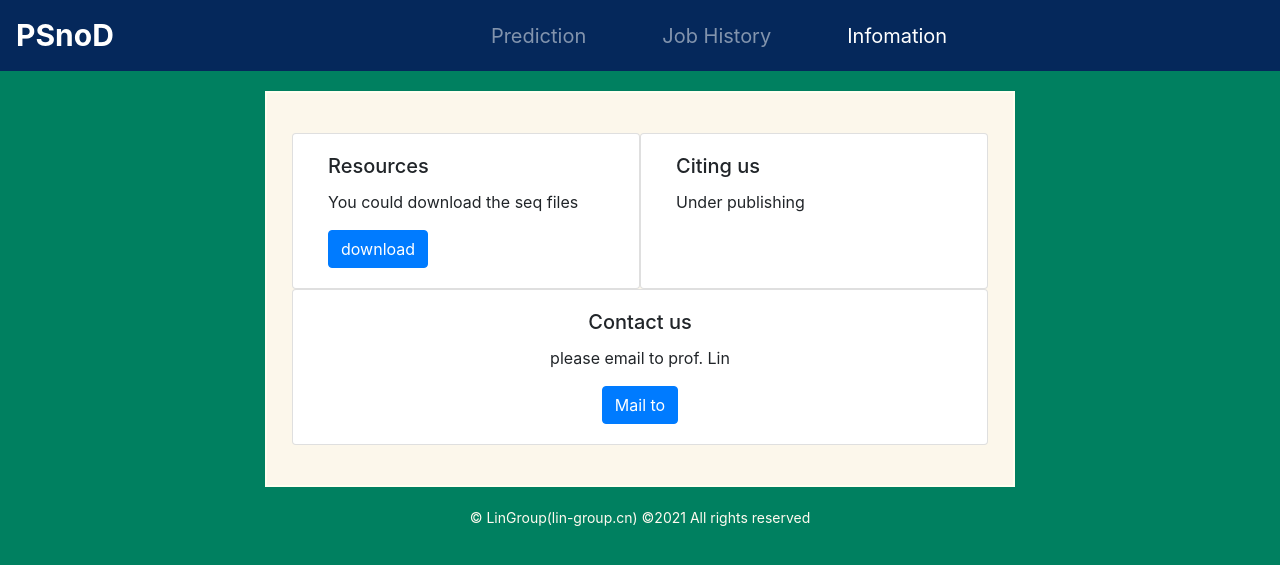
After one commit to Hql1998/PSnoD_webserver, a Flask app: page /info in a window 1280 px wide. The commit adds this page. Shown: the top 565 px of the page. Run offline with Flask 2, Linux system fonts and the light colour scheme; some libraries are stand-ins or nearby versions.

Commit message:
first version

```diff
--- a/main.py
+++ b/main.py
@@ -9,6 +9,8 @@ from flask import render_template
 from flask import request
 from flask import redirect
 from flask import flash, url_for
+from flask import session
+from flask import Response
 
 app = Flask(__name__)
 
--- a/static/css/main.css
+++ b/static/css/main.css
@@ -53,7 +53,7 @@ footer small{
     font-size: 16px;
 }
 
-.predict_content, .result_content{
+.predict_content, .result_content, .info_content{
     border: 2px solid Ivory;
     background-color: rgb(252,247,235);
     padding: 20px;
@@ -73,3 +73,7 @@ footer small{
 .pred-submit{
     margin-top: 20px;
 }
+.info_content{
+    width: 60%;
+    padding: 40px;
+}
--- a/templates/base.html
+++ b/templates/base.html
@@ -23,19 +23,19 @@
         {% if active == "predict" %}
         <a class="nav-item text-nowrap nav-link active" href="/predict">Prediction<span class="sr-only">(current)</span></a>
         <a class="nav-item text-nowrap nav-link" href="/job_history">Job History</a>
-        <a class="nav-item text-nowrap nav-link" href="#">Infomation</a>
+        <a class="nav-item text-nowrap nav-link" href="/info">Infomation</a>
         {% elif active == "jop_history" %}
         <a class="nav-item text-nowrap nav-link" href="/predict">Prediction<span class="sr-only">(current)</span></a>
         <a class="nav-item text-nowrap nav-link active" href="/job_history">Job History</a>
-        <a class="nav-item text-nowrap nav-link" href="#">Infomation</a>
+        <a class="nav-item text-nowrap nav-link" href="/info">Infomation</a>
         {% elif active == "infomation" %}
         <a class="nav-item text-nowrap nav-link" href="/predict">Prediction<span class="sr-only">(current)</span></a>
         <a class="nav-item text-nowrap nav-link" href="/job_history">Job History</a>
-        <a class="nav-item text-nowrap nav-link active" href="#">Infomation</a>
+        <a class="nav-item text-nowrap nav-link active" href="/info">Infomation</a>
         {% else %}
         <a class="nav-item text-nowrap nav-link" href="/predict">Prediction<span class="sr-only">(current)</span></a>
         <a class="nav-item text-nowrap nav-link" href="/job_history">Job History</a>
-        <a class="nav-item text-nowrap nav-link" href="#">Infomation</a>
+        <a class="nav-item text-nowrap nav-link" href="/info">Infomation</a>
         {% endif %}
       </div>
     </div>
--- /dev/null
+++ b/templates/infomation.html
@@ -0,0 +1,33 @@
+{% extends "base.html" %}
+
+{% block content %}
+
+<div class="container info_content">
+  <div class="row">
+    <div class="card col-sm-6">
+      <div class="card-body">
+        <h5 class="card-title">Resources</h5>
+        <p class="card-text">You could download the seq files</p>
+        <a href="/download_seq" class="btn btn-primary">download</a>
+      </div>
+    </div>
+    <div class="card col-sm-6">
+      <div class="card-body">
+        <h5 class="card-title">Citing us</h5>
+        <p class="card-text">Under publishing</p>
+        <a href="#" class="btn btn-primary" style="opacity:0">Go somewhere</a>
+      </div>
+    </div>
+  </div>
+  <div class="row">
+    <div class="card col-sm-12 text-center">
+      <div class="card-body">
+        <h5 class="card-title">Contact us</h5>
+        <p class="card-text">please email to prof. Lin</p>
+        <a href="mailto:hlin@uestc.edu.cn" class="btn btn-primary">Mail to</a>
+      </div>
+    </div>
+  </div>
+</div>
+
+{% endblock %}
--- a/views.py
+++ b/views.py
@@ -39,16 +39,34 @@ def predict():
     target_sim = predict_snoRNAs(user_fasta_list)
     target_sim.to_csv(os.path.join(user_folder_path, "job1.csv"))
 
-    result_dict = []
+    result_list = []
     for i in range(target_sim.shape[1]):
-        result_dict.append([])
-        result_dict[i].append(target_sim.columns[i])
-        result_dict[i].append(list(target_sim.iloc[:, i].nlargest(5).index))
-        result_dict[i].append(list(target_sim.iloc[:, i].nlargest(5)))
+        result_list.append([])
+        result_list[i].append(target_sim.columns[i])
+        result_list[i].append(list(target_sim.iloc[:, i].nlargest(5).index))
+        result_list[i].append(list(target_sim.iloc[:, i].nlargest(5)))
 
-    return render_template("result.html", page_title="predict result", result_dict=result_dict, active="")
+    session['result_list'] = result_list
 
+    return redirect("/result")
+
+
+@app.route("/result")
+def result():
+    result_list = session['result_list']
+
+    return render_template("result.html", page_title="predict result", result_list=result_list, active="")
 
 @app.route("/job_history")
 def job_history():
     return render_template("job_history.html", page_tiel="PSnoD jobs", active="job_history")
+
+@app.route("/info")
+def info():
+    return render_template("infomation.html", page_tiel="PSnoD info", active="infomation")
+
+@app.route("/download_seq")
+def download_seq():
+    with open("./static/data/snoRNA_seq_noID.fa", "r") as f:
+        seq_file = f.read()
+    return Response(seq_file, mimetype="text/plain")
```
Also changed, not shown: templates/result.html (+4 -4 lines), user_file/uid_1/job1.csv (+28 -28 lines), 2 other files.
